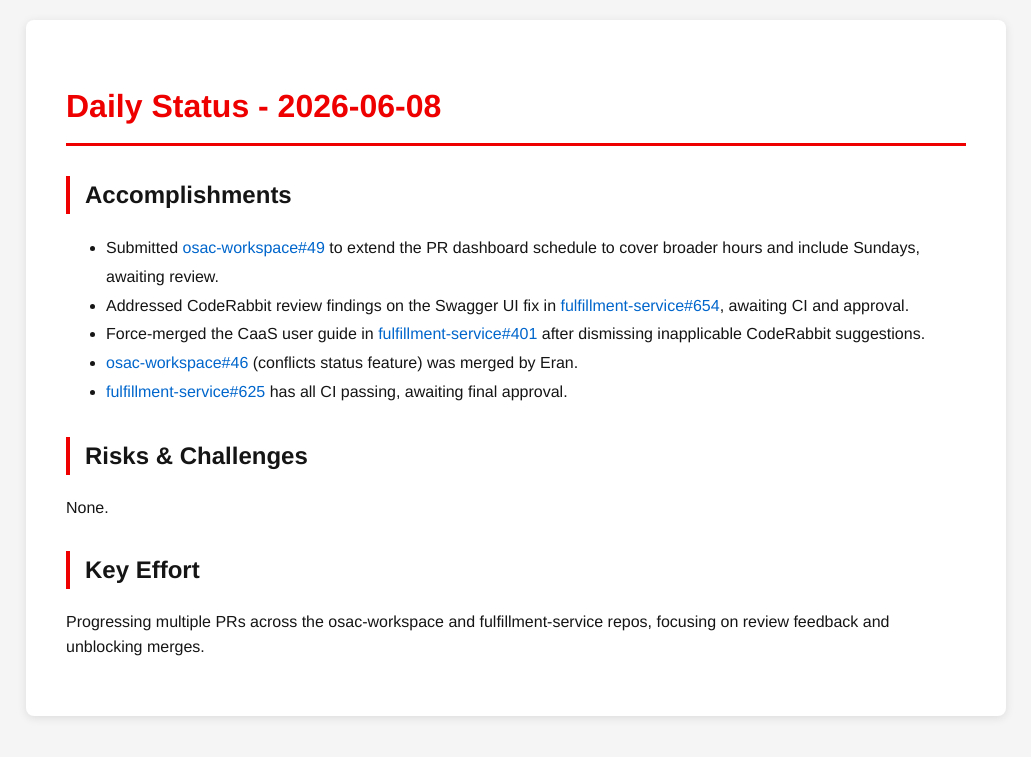
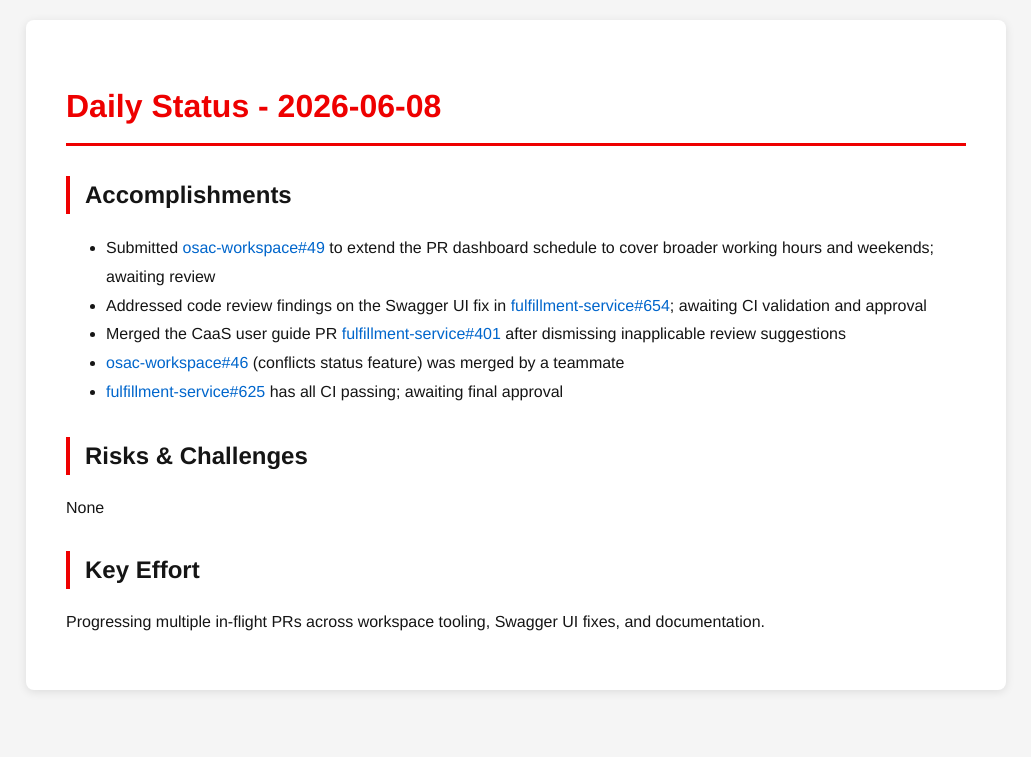
Before and after one commit to tzvatot/daily-status, a Jekyll site: the page built from 2026-06-08.md, in a window 1280 px wide. Shown: the top 757 px of the page, without its empty margins (124-1155 px from the left). Built offline with Jekyll 4.4.1, drawn with Linux system fonts in a browser that asks for light colours.

Commit message:
Daily status update - 2026-06-08

```diff
--- a/2026-06-08.md
+++ b/2026-06-08.md
@@ -7,14 +7,14 @@
 # Daily Status - 2026-06-08
 
 ## Accomplishments
-- Submitted [osac-workspace#49](https://github.com/osac-project/osac-workspace/pull/49) to extend the PR dashboard schedule to cover broader hours and include Sundays, awaiting review.
-- Addressed CodeRabbit review findings on the Swagger UI fix in [fulfillment-service#654](https://github.com/osac-project/fulfillment-service/pull/654), awaiting CI and approval.
-- Force-merged the CaaS user guide in [fulfillment-service#401](https://github.com/osac-project/fulfillment-service/pull/401) after dismissing inapplicable CodeRabbit suggestions.
-- [osac-workspace#46](https://github.com/osac-project/osac-workspace/pull/46) (conflicts status feature) was merged by Eran.
-- [fulfillment-service#625](https://github.com/osac-project/fulfillment-service/pull/625) has all CI passing, awaiting final approval.
+- Submitted [osac-workspace#49](https://github.com/osac-project/osac-workspace/pull/49) to extend the PR dashboard schedule to cover broader working hours and weekends; awaiting review
+- Addressed code review findings on the Swagger UI fix in [fulfillment-service#654](https://github.com/osac-project/fulfillment-service/pull/654); awaiting CI validation and approval
+- Merged the CaaS user guide PR [fulfillment-service#401](https://github.com/osac-project/fulfillment-service/pull/401) after dismissing inapplicable review suggestions
+- [osac-workspace#46](https://github.com/osac-project/osac-workspace/pull/46) (conflicts status feature) was merged by a teammate
+- [fulfillment-service#625](https://github.com/osac-project/fulfillment-service/pull/625) has all CI passing; awaiting final approval
 
 ## Risks & Challenges
-None.
+None
 
 ## Key Effort
-Progressing multiple PRs across the osac-workspace and fulfillment-service repos, focusing on review feedback and unblocking merges.
+Progressing multiple in-flight PRs across workspace tooling, Swagger UI fixes, and documentation.
```
